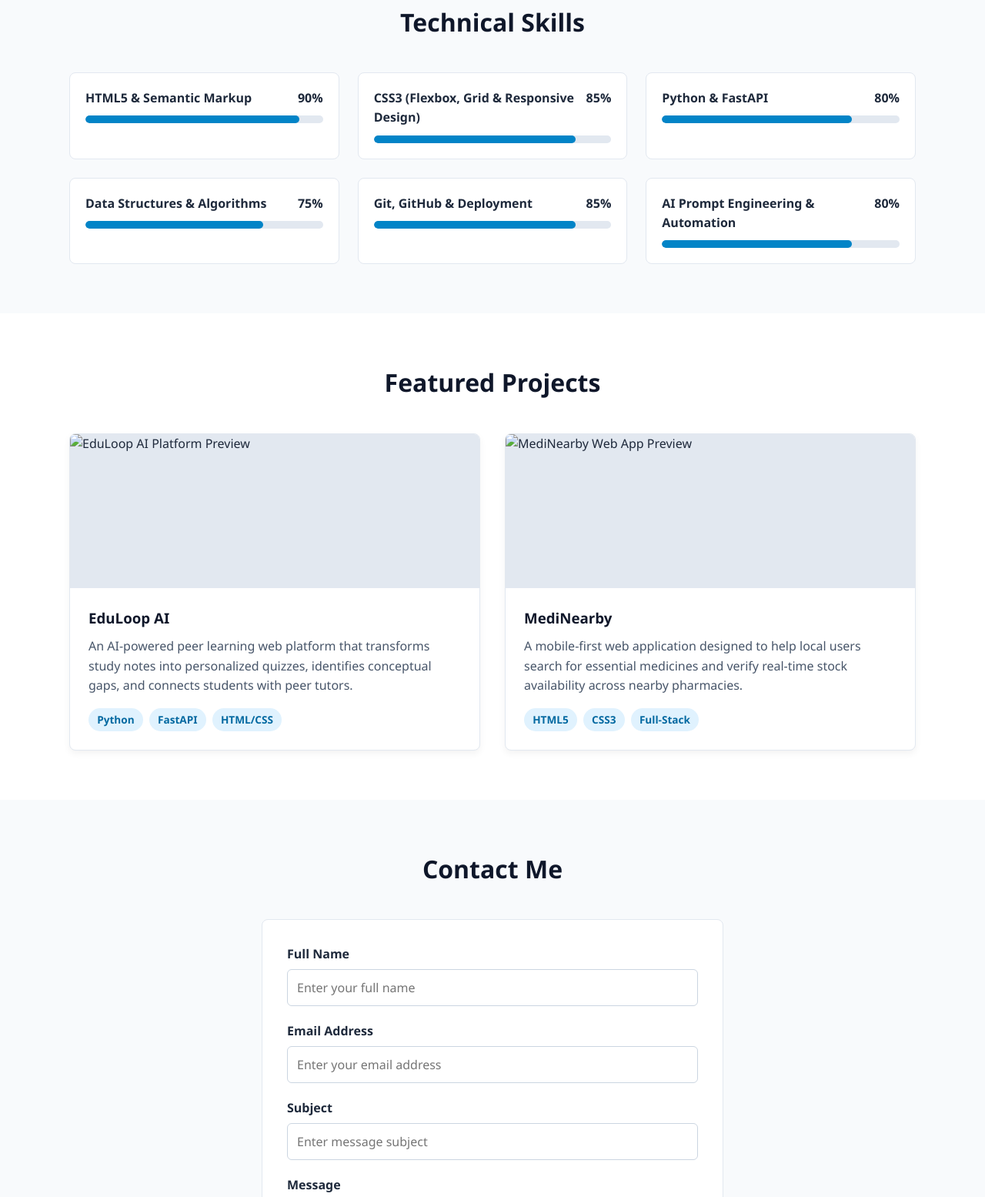
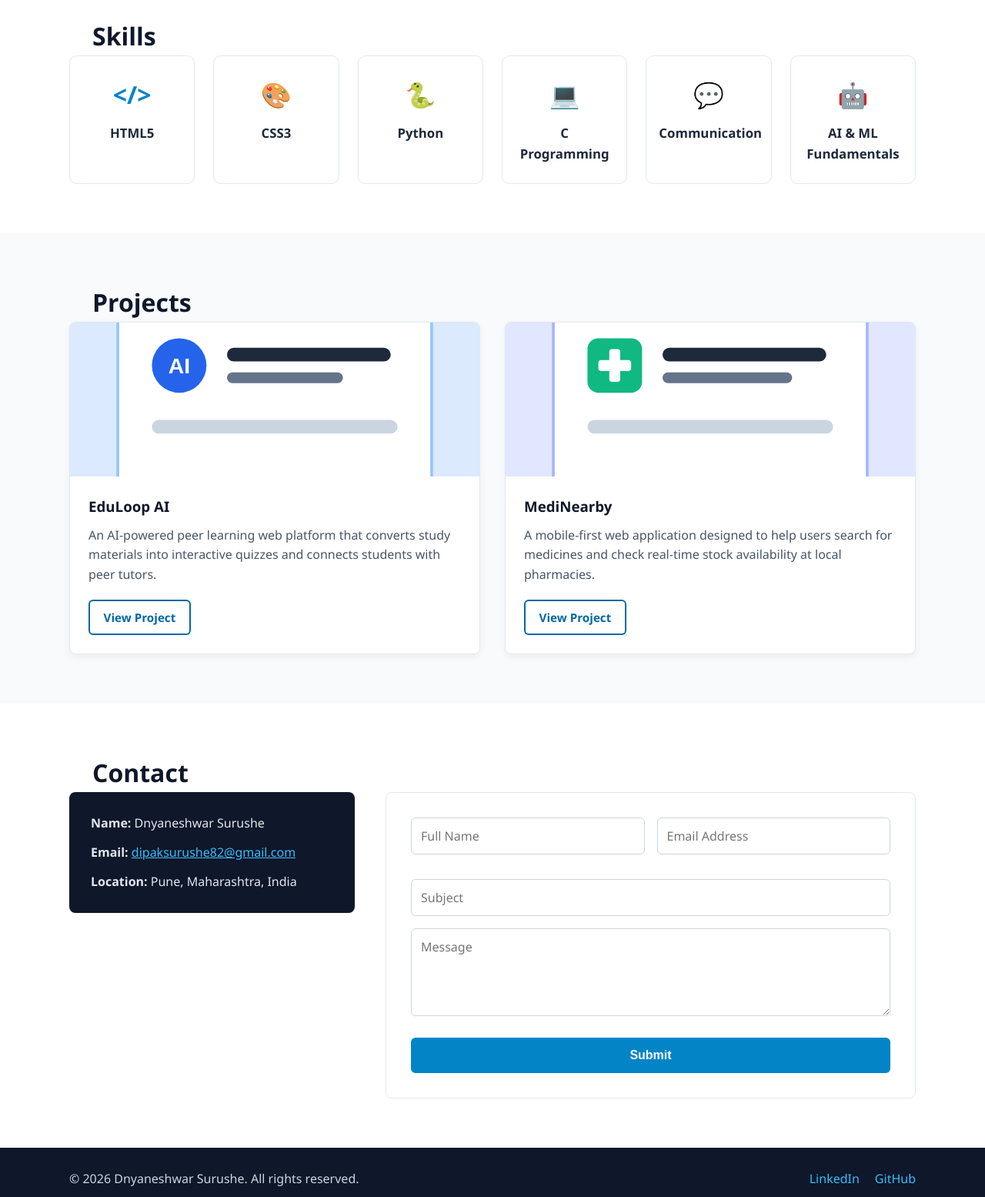
Before and after one commit to dnyaneshwarsurushe/portfolio-assignment, a plain HTML site: page index.html in a window 1280 px wide. Shown: the part 1008-2563 px from the top of the page at 77% size. Drawn offline with Linux system fonts and the light colour scheme.

Commit message:
Fix and publish portfolio website
Co-authored-by: Copilot <223556219+Copilot@users.noreply.github.com>

```diff
--- a/index.html
+++ b/index.html
@@ -1,18 +1,16 @@
 <!DOCTYPE html>
 <html lang="en">
 <head>
-  <meta charset="UTF-8">
-  <meta name="viewport" content="width=device-width, initial-scale=1.0">
-  <title>Dnyaneshwar Surushe | Personal Portfolio</title>
-  <link rel="stylesheet" href="style.css">
+  <meta charset="UTF-8" />
+  <meta name="viewport" content="width=device-width, initial-scale=1.0" />
+  <title>Dnyaneshwar Surushe | Portfolio</title>
+  <link rel="stylesheet" href="style.css" />
 </head>
 <body>
-
-  <!-- Navigation Header -->
   <header class="navbar">
     <div class="container nav-container">
-      <a href="#home" class="logo">Dnyaneshwar<span>.dev</span></a>
-      <nav aria-label="Primary Navigation">
+      <a href="#home" class="logo">Dnyaneshwar Surushe</a>
+      <nav aria-label="Main navigation">
         <ul class="nav-links">
           <li><a href="#home">Home</a></li>
           <li><a href="#about">About</a></li>
@@ -24,184 +22,130 @@
     </div>
   </header>
 
-  <main>
-    <!-- Hero / Home Section -->
   <section id="home" class="hero">
     <div class="container hero-container">
       <div class="hero-text">
-          <p class="welcome-tag">Welcome to my portfolio</p>
-          <h1>Hi, I'm <span>Dnyaneshwar Surushe</span></h1>
-          <p class="hero-subtitle">
-            First-Year B.Tech Computer Science &amp; Engineering Student passionate about Full-Stack Web Development, AI/ML, and building practical software solutions.
-          </p>
-          <a href="#contact" class="btn primary-btn">Contact Me</a>
+        <p class="welcome-tag">Welcome to My Portfolio</p>
+        <h1>Hello, I'm <span>Dnyaneshwar Surushe</span></h1>
+        <p>First-Year B.Tech Computer Science & Engineering student passionate about web development, AI/ML, and building practical software solutions.</p>
+        <a href="#contact" class="btn btn-primary">Contact Me</a>
       </div>
       <div class="hero-image">
-          <img src="assets/profile.jpg" alt="Profile photo of Dnyaneshwar Surushe">
+        <img src="assets/assets/profile.svg" alt="Dnyaneshwar Surushe profile illustration" />
       </div>
     </div>
   </section>
 
-    <!-- About Section -->
-    <section id="about" class="section">
+  <section id="about" class="section about">
     <div class="container">
       <h2 class="section-title">About Me</h2>
-        <div class="about-grid">
-          <div class="about-card">
-            <h3>Introduction</h3>
+      <div class="about-container">
+        <div class="about-text">
           <p>
-              I am a first-year engineering student based in Pune, Maharashtra, who enjoys turning analytical ideas into clean, functional web applications and AI-powered tools.
+            Hello! I am a first-year B.Tech Computer Science and Engineering student at Alard University, Pune, also pursuing specialized training in Artificial Intelligence and Machine Learning.
+          </p>
+          <p>
+            My interests include full-stack web development, problem-solving, and generative AI applications. My career goal is to become a skilled software engineer who builds scalable, user-centric products that solve everyday problems.
           </p>
         </div>
-          <div class="about-card">
-            <h3>Educational Background</h3>
-            <p>
-              Pursuing a <strong>B.Tech in Computer Science and Engineering (CSE)</strong> at Alard University, alongside specialized industry training in Artificial Intelligence and Machine Learning at NIAT.
-            </p>
-          </div>
-          <div class="about-card">
-            <h3>Interests &amp; Career Goals</h3>
-            <p>
-              Interested in full-stack development, algorithmic problem-solving, and generative AI workflows. My goal is to become a versatile software engineer building scalable, user-centric products.
-            </p>
+        <div class="about-image">
+          <img src="assets/assets/about-banner.svg" alt="Coding and development workspace" />
         </div>
       </div>
     </div>
   </section>
 
-    <!-- Skills Section -->
-    <section id="skills" class="section bg-alt">
+  <section id="skills" class="section skills">
     <div class="container">
-        <h2 class="section-title">Technical Skills</h2>
+      <h2 class="section-title">Skills</h2>
       <div class="skills-grid">
         <div class="skill-card">
-            <div class="skill-header">
-              <span>HTML5 &amp; Semantic Markup</span>
-              <span>90%</span>
+          <div class="skill-icon">&lt;/&gt;</div>
+          <h3>HTML5</h3>
         </div>
-            <div class="progress-bar"><div class="progress" style="width: 90%;"></div></div>
+        <div class="skill-card">
+          <div class="skill-icon">&#127912;</div>
+          <h3>CSS3</h3>
         </div>
-
         <div class="skill-card">
-            <div class="skill-header">
-              <span>CSS3 (Flexbox, Grid &amp; Responsive Design)</span>
-              <span>85%</span>
+          <div class="skill-icon">&#128013;</div>
+          <h3>Python</h3>
         </div>
-            <div class="progress-bar"><div class="progress" style="width: 85%;"></div></div>
+        <div class="skill-card">
+          <div class="skill-icon">&#128187;</div>
+          <h3>C Programming</h3>
         </div>
-
         <div class="skill-card">
-            <div class="skill-header">
-              <span>Python &amp; FastAPI</span>
-              <span>80%</span>
+          <div class="skill-icon">&#128172;</div>
+          <h3>Communication</h3>
         </div>
-            <div class="progress-bar"><div class="progress" style="width: 80%;"></div></div>
-          </div>
-
         <div class="skill-card">
-            <div class="skill-header">
-              <span>Data Structures &amp; Algorithms</span>
-              <span>75%</span>
-            </div>
-            <div class="progress-bar"><div class="progress" style="width: 75%;"></div></div>
-          </div>
-
-          <div class="skill-card">
-            <div class="skill-header">
-              <span>Git, GitHub &amp; Deployment</span>
-              <span>85%</span>
-            </div>
-            <div class="progress-bar"><div class="progress" style="width: 85%;"></div></div>
-          </div>
-
-          <div class="skill-card">
-            <div class="skill-header">
-              <span>AI Prompt Engineering &amp; Automation</span>
-              <span>80%</span>
-            </div>
-            <div class="progress-bar"><div class="progress" style="width: 80%;"></div></div>
+          <div class="skill-icon">&#129302;</div>
+          <h3>AI &amp; ML Fundamentals</h3>
         </div>
       </div>
     </div>
   </section>
 
-    <!-- Projects Section -->
-    <section id="projects" class="section">
+  <section id="projects" class="section projects">
     <div class="container">
-        <h2 class="section-title">Featured Projects</h2>
+      <h2 class="section-title">Projects</h2>
       <div class="projects-grid">
-          <article class="project-card">
-            <img src="assets/project1.png" alt="EduLoop AI Platform Preview">
-            <div class="project-content">
+        <div class="project-card">
+          <img src="assets/assets/project1.svg" alt="EduLoop AI project preview" class="project-img" />
+          <div class="project-info">
             <h3>EduLoop AI</h3>
-              <p>
-                An AI-powered peer learning web platform that transforms study notes into personalized quizzes, identifies conceptual gaps, and connects students with peer tutors.
-              </p>
-              <div class="project-tags">
-                <span class="badge">Python</span>
-                <span class="badge">FastAPI</span>
-                <span class="badge">HTML/CSS</span>
+            <p>An AI-powered peer learning web platform that converts study materials into interactive quizzes and connects students with peer tutors.</p>
+            <a href="#projects" class="btn btn-outline">View Project</a>
           </div>
         </div>
-          </article>
 
-          <article class="project-card">
-            <img src="assets/project2.png" alt="MediNearby Web App Preview">
-            <div class="project-content">
+        <div class="project-card">
+          <img src="assets/assets/project2.svg" alt="MediNearby project preview" class="project-img" />
+          <div class="project-info">
             <h3>MediNearby</h3>
-              <p>
-                A mobile-first web application designed to help local users search for essential medicines and verify real-time stock availability across nearby pharmacies.
-              </p>
-              <div class="project-tags">
-                <span class="badge">HTML5</span>
-                <span class="badge">CSS3</span>
-                <span class="badge">Full-Stack</span>
+            <p>A mobile-first web application designed to help users search for medicines and check real-time stock availability at local pharmacies.</p>
+            <a href="#projects" class="btn btn-outline">View Project</a>
           </div>
         </div>
-          </article>
       </div>
     </div>
   </section>
 
-    <!-- Contact Section -->
-    <section id="contact" class="section bg-alt">
+  <section id="contact" class="section contact">
     <div class="container">
-        <h2 class="section-title">Contact Me</h2>
-        <form class="contact-form" action="#" method="post">
-          <div class="form-group">
-            <label for="fullname">Full Name</label>
-            <input type="text" id="fullname" name="fullname" placeholder="Enter your full name" required>
+      <h2 class="section-title">Contact</h2>
+      <div class="contact-container">
+        <div class="contact-info">
+          <p><strong>Name:</strong> Dnyaneshwar Surushe</p>
+          <p><strong>Email:</strong> <a href="mailto:contact@example.com">dipaksurushe82@gmail.com</a></p>
+          <p><strong>Location:</strong> Pune, Maharashtra, India</p>
         </div>
 
-          <div class="form-group">
-            <label for="email">Email Address</label>
-            <input type="email" id="email" name="email" placeholder="Enter your email address" required>
+        <form class="contact-form" action="#" method="post">
+          <div class="form-row">
+            <label class="sr-only" for="fullname">Full Name</label>
+            <input id="fullname" type="text" name="fullname" placeholder="Full Name" required />
+            <label class="sr-only" for="email">Email Address</label>
+            <input id="email" type="email" name="email" placeholder="Email Address" required />
           </div>
-
-          <div class="form-group">
-            <label for="subject">Subject</label>
-            <input type="text" id="subject" name="subject" placeholder="Enter message subject" required>
-          </div>
-
-          <div class="form-group">
-            <label for="message">Message</label>
-            <textarea id="message" name="message" rows="5" placeholder="Write your message here..." required></textarea>
-          </div>
-
-          <button type="submit" class="btn primary-btn submit-btn">Send Message</button>
+          <label class="sr-only" for="subject">Subject</label>
+          <input id="subject" type="text" name="subject" placeholder="Subject" required />
+          <label class="sr-only" for="message">Message</label>
+          <textarea id="message" name="message" rows="4" placeholder="Message" required></textarea>
+          <button type="submit" class="btn btn-primary btn-full">Submit</button>
         </form>
       </div>
+    </div>
   </section>
-  </main>
 
-  <!-- Footer -->
   <footer class="footer">
     <div class="container footer-container">
       <p>&copy; 2026 Dnyaneshwar Surushe. All rights reserved.</p>
       <div class="social-links">
-        <a href="https://github.com/" target="_blank" rel="noopener">GitHub</a>
-        <a href="https://www.linkedin.com/" target="_blank" rel="noopener">LinkedIn</a>
-        <a href="https://leetcode.com/u/dnyaneshwarsurushe/" target="_blank" rel="noopener">LeetCode</a>
+        <a href="https://www.linkedin.com/in/dnyaneshwar-surushe/" target="_blank" rel="noopener">LinkedIn</a>
+        <a href="https://github.com/dnyaneshwarsurushe" target="_blank" rel="noopener">GitHub</a>
+
       </div>
     </div>
   </footer>
--- a/style.css
+++ b/style.css
@@ -1,4 +1,3 @@
-/* Reset & Base Styles */
 * {
   margin: 0;
   padding: 0;
@@ -7,13 +6,14 @@
 
 html {
   scroll-behavior: smooth;
-  font-family: 'Segoe UI', Tahoma, Geneva, Verdana, sans-serif;
-  color: #1e293b;
-  background-color: #ffffff;
+  scroll-padding-top: 80px;
 }
 
 body {
+  font-family: "Segoe UI", Tahoma, Geneva, Verdana, sans-serif;
   line-height: 1.6;
+  color: #1e293b;
+  background: #ffffff;
   overflow-x: hidden;
 }
 
@@ -22,13 +22,28 @@ img {
   display: block;
 }
 
+a {
+  color: inherit;
+}
+
 .container {
   width: 90%;
   max-width: 1100px;
   margin: 0 auto;
 }
 
-/* Navigation Bar (Flexbox) */
+.sr-only {
+  position: absolute;
+  width: 1px;
+  height: 1px;
+  padding: 0;
+  margin: -1px;
+  overflow: hidden;
+  clip: rect(0, 0, 0, 0);
+  white-space: nowrap;
+  border: 0;
+}
+
 .navbar {
   background-color: #0f172a;
   color: #ffffff;
@@ -54,10 +69,6 @@ img {
   text-decoration: none;
 }
 
-.logo span {
-  color: #38bdf8;
-}
-
 .nav-links {
   list-style: none;
   display: flex;
@@ -76,11 +87,10 @@ img {
   color: #38bdf8;
 }
 
-/* Hero Section */
 .hero {
   background: linear-gradient(135deg, #0f172a 0%, #1e293b 100%);
   color: #ffffff;
-  padding: 4.5rem 0;
+  padding: 5rem 0;
 }
 
 .hero-container {
@@ -112,7 +122,7 @@ img {
   color: #38bdf8;
 }
 
-.hero-subtitle {
+.hero-text > p:not(.welcome-tag) {
   color: #cbd5e1;
   font-size: 1.1rem;
   margin-bottom: 1.75rem;
@@ -132,7 +142,6 @@ img {
   background-color: #334155;
 }
 
-/* Buttons */
 .btn {
   display: inline-block;
   padding: 0.75rem 1.75rem;
@@ -140,44 +149,45 @@ img {
   text-decoration: none;
   font-weight: 600;
   cursor: pointer;
-  border: none;
-  transition: background-color 0.3s ease, transform 0.2s ease;
+  border: 2px solid transparent;
+  transition: background-color 0.3s ease, color 0.3s ease, transform 0.2s ease;
 }
 
-.primary-btn {
+.btn-primary {
   background-color: #0284c7;
   color: #ffffff;
 }
 
-.primary-btn:hover {
+.btn-primary:hover {
   background-color: #0369a1;
   transform: translateY(-2px);
 }
 
-/* General Sections */
 .section {
   padding: 4rem 0;
 }
 
-.bg-alt {
-  background-color: #f8fafc;
-}
-
 .section-title {
-  text-align: center;
+  text-align: left;
   font-size: 2rem;
   margin-bottom: 2.5rem;
   color: #0f172a;
+  padding-left: 30px;
+  margin:auto;
 }
 
-/* About Section (CSS Grid) */
-.about-grid {
+.about {
+  background: #f8fafc;
+}
+
+.about-container {
   display: grid;
   grid-template-columns: repeat(auto-fit, minmax(280px, 1fr));
-  gap: 1.5rem;
+  align-items: center;
+  gap: 2.5rem;
 }
 
-.about-card {
+.about-text {
   background: #ffffff;
   padding: 1.75rem;
   border-radius: 8px;
@@ -185,47 +195,54 @@ img {
   box-shadow: 0 2px 6px rgba(0, 0, 0, 0.04);
 }
 
-.about-card h3 {
-  color: #0284c7;
-  margin-bottom: 0.75rem;
+.about-text p + p {
+  margin-top: 1rem;
 }
 
-/* Skills Section */
+.about-image img {
+  width: 100%;
+  max-height: 330px;
+  border-radius: 10px;
+  object-fit: cover;
+}
+
 .skills-grid {
   display: grid;
-  grid-template-columns: repeat(auto-fit, minmax(300px, 1fr));
+  grid-template-columns: repeat(auto-fit, minmax(160px, 1fr));
   gap: 1.5rem;
 }
 
 .skill-card {
   background: #ffffff;
-  padding: 1.25rem;
-  border-radius: 8px;
+  min-height: 150px;
+  padding: 1.5rem 1rem;
+  border-radius: 10px;
   border: 1px solid #e2e8f0;
+  text-align: center;
+  transition: transform 0.3s ease, border-color 0.3s ease, box-shadow 0.3s ease;
 }
 
-.skill-header {
-  display: flex;
-  justify-content: space-between;
-  font-weight: 600;
-  margin-bottom: 0.6rem;
+.skill-card:hover {
+  transform: translateY(-5px);
+  border-color: #38bdf8;
+  box-shadow: 0 8px 18px rgba(15, 23, 42, 0.08);
 }
 
-.progress-bar {
-  width: 100%;
-  height: 10px;
-  background-color: #e2e8f0;
-  border-radius: 999px;
-  overflow: hidden;
+.skill-icon {
+  color: #0284c7;
+  font-size: 2rem;
+  font-weight: 700;
+  margin-bottom: 0.75rem;
 }
 
-.progress {
-  height: 100%;
-  background-color: #0284c7;
-  border-radius: 999px;
+.skill-card h3 {
+  font-size: 1.05rem;
 }
 
-/* Projects Section */
+.projects {
+  background: #f8fafc;
+}
+
 .projects-grid {
   display: grid;
   grid-template-columns: repeat(auto-fit, minmax(300px, 1fr));
@@ -253,58 +270,74 @@ img {
   background-color: #e2e8f0;
 }
 
-.project-content {
+.project-info {
   padding: 1.5rem;
 }
 
-.project-content h3 {
+.project-info h3 {
   margin-bottom: 0.6rem;
   color: #0f172a;
 }
 
-.project-content p {
+.project-info p {
   color: #475569;
-  margin-bottom: 1rem;
+  margin-bottom: 1.25rem;
 }
 
-.project-tags {
-  display: flex;
-  gap: 0.5rem;
-  flex-wrap: wrap;
+.btn-outline {
+  color: #0369a1;
+  border-color: #0369a1;
+  background: transparent;
+  padding: 0.55rem 1.1rem;
+  font-size: 0.95rem;
 }
 
-.badge {
-  background-color: #e0f2fe;
-  color: #0369a1;
-  padding: 0.25rem 0.7rem;
-  border-radius: 999px;
-  font-size: 0.85rem;
-  font-weight: 600;
+.btn-outline:hover {
+  background: #0369a1;
+  color: #ffffff;
+  transform: translateY(-2px);
 }
 
-/* Contact Form */
+.contact-container {
+  display: grid;
+  grid-template-columns: minmax(220px, 0.7fr) minmax(300px, 1.3fr);
+  gap: 2.5rem;
+  align-items: start;
+}
+
+.contact-info {
+  background: #0f172a;
+  color: #e2e8f0;
+  border-radius: 8px;
+  padding: 1.75rem;
+}
+
+.contact-info p + p {
+  margin-top: 0.75rem;
+}
+
+.contact-info a {
+  color: #38bdf8;
+}
+
 .contact-form {
-  max-width: 600px;
-  margin: 0 auto;
   background: #ffffff;
   padding: 2rem;
   border-radius: 8px;
   border: 1px solid #e2e8f0;
 }
 
-.form-group {
-  margin-bottom: 1.25rem;
+.form-row {
+  display: grid;
+  grid-template-columns: 1fr 1fr;
+  gap: 1rem;
+  margin-bottom: 1rem;
 }
 
-.form-group label {
-  display: block;
-  font-weight: 600;
-  margin-bottom: 0.4rem;
-}
-
-.form-group input,
-.form-group textarea {
+.contact-form input,
+.contact-form textarea {
   width: 100%;
+  margin-bottom: 1rem;
   padding: 0.75rem;
   border: 1px solid #cbd5e1;
   border-radius: 6px;
@@ -312,18 +345,23 @@ img {
   font-size: 1rem;
 }
 
-.form-group input:focus,
-.form-group textarea:focus {
+.contact-form textarea {
+  resize: vertical;
+  margin-bottom: 1.25rem;
+}
+
+.contact-form input:focus,
+.contact-form textarea:focus {
   outline: none;
   border-color: #0284c7;
+  box-shadow: 0 0 0 3px rgba(2, 132, 199, 0.12);
 }
 
-.submit-btn {
+.btn-full {
   width: 100%;
   font-size: 1rem;
 }
 
-/* Footer */
 .footer {
   background-color: #0f172a;
   color: #cbd5e1;
@@ -354,7 +392,6 @@ img {
   color: #ffffff;
 }
 
-/* Mobile Responsive Media Query */
 @media (max-width: 768px) {
   .nav-container {
     flex-direction: column;
@@ -363,7 +400,11 @@ img {
 
   .nav-links {
     justify-content: center;
-    gap: 1rem;
+    gap: 0.75rem 1rem;
+  }
+
+  .logo {
+    font-size: 1.25rem;
   }
 
   .hero-container {
@@ -371,8 +412,17 @@ img {
     text-align: center;
   }
 
+  .hero {
+    padding: 3.5rem 0;
+  }
+
   .hero-text h1 {
     font-size: 2rem;
+  }
+
+  .hero-text > p:not(.welcome-tag) {
+    margin-left: auto;
+    margin-right: auto;
   }
 
   .hero-image img {
@@ -380,8 +430,39 @@ img {
     height: 180px;
   }
 
+  .section {
+    padding: 3rem 0;
+  }
+
+  .contact-container {
+    grid-template-columns: 1fr;
+  }
+
+  .form-row {
+    grid-template-columns: 1fr;
+  }
+
   .footer-container {
     flex-direction: column;
     text-align: center;
   }
 }
+
+@media (max-width: 420px) {
+  .container {
+    width: calc(100% - 2rem);
+  }
+
+  .nav-links {
+    font-size: 0.9rem;
+  }
+
+  .projects-grid,
+  .skills-grid {
+    grid-template-columns: 1fr;
+  }
+
+  .hero-text h1 {
+    font-size: 1.75rem;
+  }
+}
```
Lines whose indentation alone changed are shown as unchanged.
